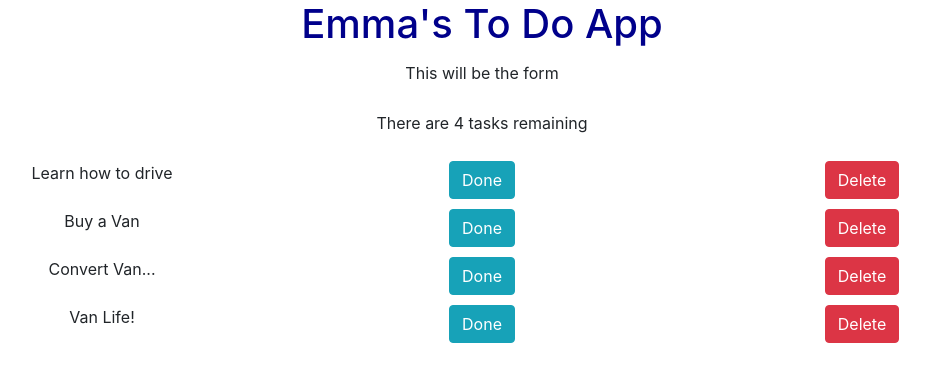
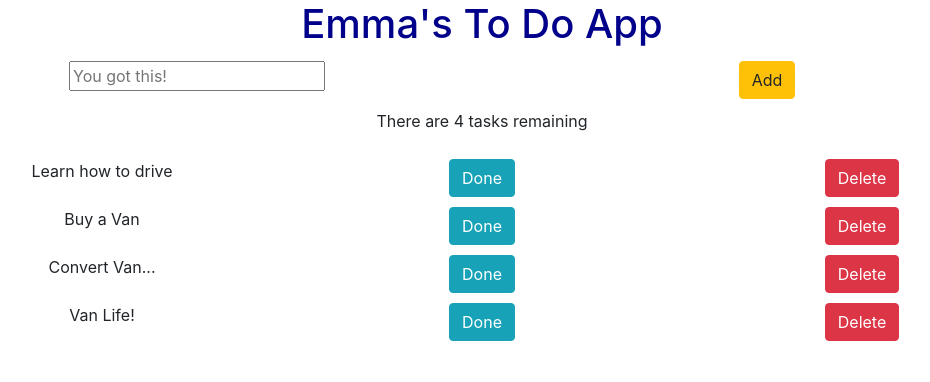
Before and after one commit to emwalks/todo-app-frontend, a React app: page / in a window 1280 px wide. Shown: the top 382 px of the page, without its empty margins (158-1088 px from the left). Built offline with nearby package versions, Linux system fonts and the light colour scheme.

Commit message:
states added to taskForm - prelim - tasks still hardcoded

```diff
--- a/src/App.js
+++ b/src/App.js
@@ -1,12 +1,13 @@
 import React, { Component } from 'react';
 
 import Header from './components/Header';
-
 import TaskList from './components/TaskList';
 import TaskForm from './components/TaskForm';
 import TaskCounter from './components/TaskCounter';
 
 class App extends Component {
+
+
   render() {
     return (
       <div className="container">
--- a/src/components/TaskForm.js
+++ b/src/components/TaskForm.js
@@ -1,17 +1,42 @@
 import React from 'react';
 
 class TaskForm extends React.Component {
-   render(){
+
+    constructor(props) {
+        super(props);
+
+        this.state = {
+                taskDescription: ""
+        };
+
+//      this is the event binding function
+        this.onAddClicked = this.onAddClicked.bind(this);
+        this.onTaskTextFieldUpdated = this.onTaskTextFieldUpdated.bind(this);
+    }
+
+    //this function fires when Add button is clicked
+    onAddClicked() {
+            alert(this.state.taskDescription);
+    }
+    //this function fires when text box is changed
+    onTaskTextFieldUpdated(event) {
+        const description = event.target.value;
+
+        this.setState ({
+            taskDescription: description
+        });
+    }
+
+   render() {
        return (
-//
-//        <form id="form" action="">
-//            <input type="text" placeholder="You got this!" name="task"> <button type ="submit" class="btn btn-warning">Add</button>
-//        </form>
-
-        <p style={styles.form}>This will be the form</p>
-
-
-
+            <div className="row" style={styles.form}>
+                <div className="col">
+                    <input type="text" placeholder="You got this!" value={this.state.taskDescription} onChange={this.onTaskTextFieldUpdated} />
+                </div>
+                <div className="col">
+                    <button type ="submit" onClick={this.onAddClicked} class="btn btn-warning">Add</button>
+                </div>
+            </div>
        );
    }
 }
--- a/src/components/TaskList.js
+++ b/src/components/TaskList.js
@@ -6,31 +6,39 @@ class TaskList extends React.Component {
    render(){
 
     let listOfTasks = [
-        "Learn how to drive",
-        "Buy a Van",
-        "Convert Van...",
-        "Van Life!"
+        {
+            id: 1,
+            description: "Learn how to drive",
+            completed: false
+        },
+        {
+            id: 2,
+            description: "Buy a Van",
+            completed: false
+        },
+        {
+            id: 3,
+            description: "Convert Van...",
+            completed: false
+        },
+        {
+            id: 4,
+            description: "Van Life!",
+            completed: false
+        },
+
     ];
 
     return (
         <div>
             {
                 listOfTasks.map((task, i) =>
-                    <Task taskDescription={task} key={i} />
+                    <Task taskDescription={task.description} key={i} />
                 )
             }
         </div>
     );
 
-//       return (
-//           <div>
-//               <Task taskDescription="Learn how to drive" />
-//               <Task taskDescription="Buy a Van" />
-//               <Task taskDescription="Convert Van..." />
-//               <Task taskDescription="Van Life!" />
-//           </div>
-//
-//       );
    }
 }
 
```
